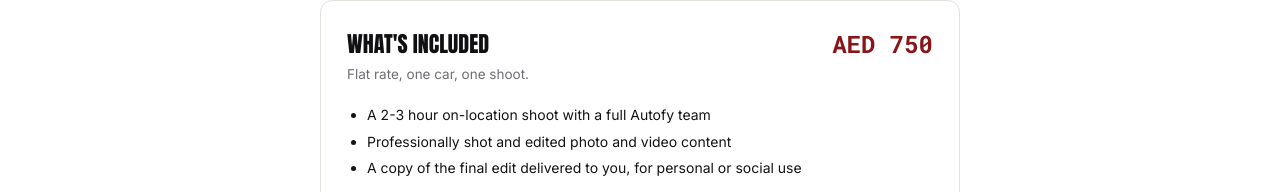
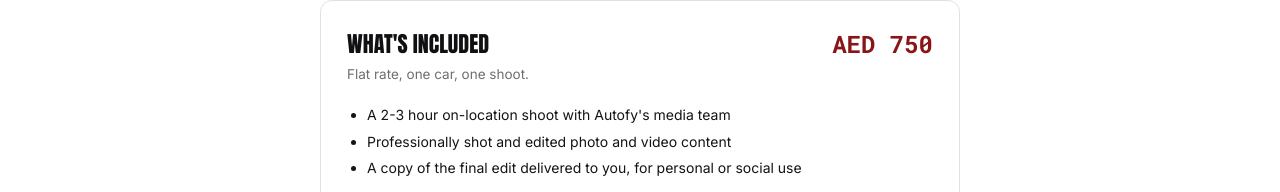
Before and after one commit to autofy-ae/autofy-web, a Next.js app: page /book-a-shoot in a window 1280 px wide. Shown: the part 355-547 px from the top of the page. Built offline with nearby package versions, Linux system fonts and the light colour scheme; no server answers.

Commit message:
Copy: 'full Autofy team' -> 'Autofy's media team'

```diff
--- a/app/book-a-shoot/page.tsx
+++ b/app/book-a-shoot/page.tsx
@@ -22,7 +22,7 @@
         <p className="sub" style={{ marginBottom: 20 }}>Flat rate, one car, one shoot.</p>
 
         <ul style={{ margin: '0 0 24px', paddingLeft: 20, fontSize: 14, lineHeight: 1.9, color: 'var(--ink)' }}>
-          <li>A 2-3 hour on-location shoot with a full Autofy team</li>
+          <li>A 2-3 hour on-location shoot with Autofy's media team</li>
           <li>Professionally shot and edited photo and video content</li>
           <li>A copy of the final edit delivered to you, for personal or social use</li>
         </ul>
```
